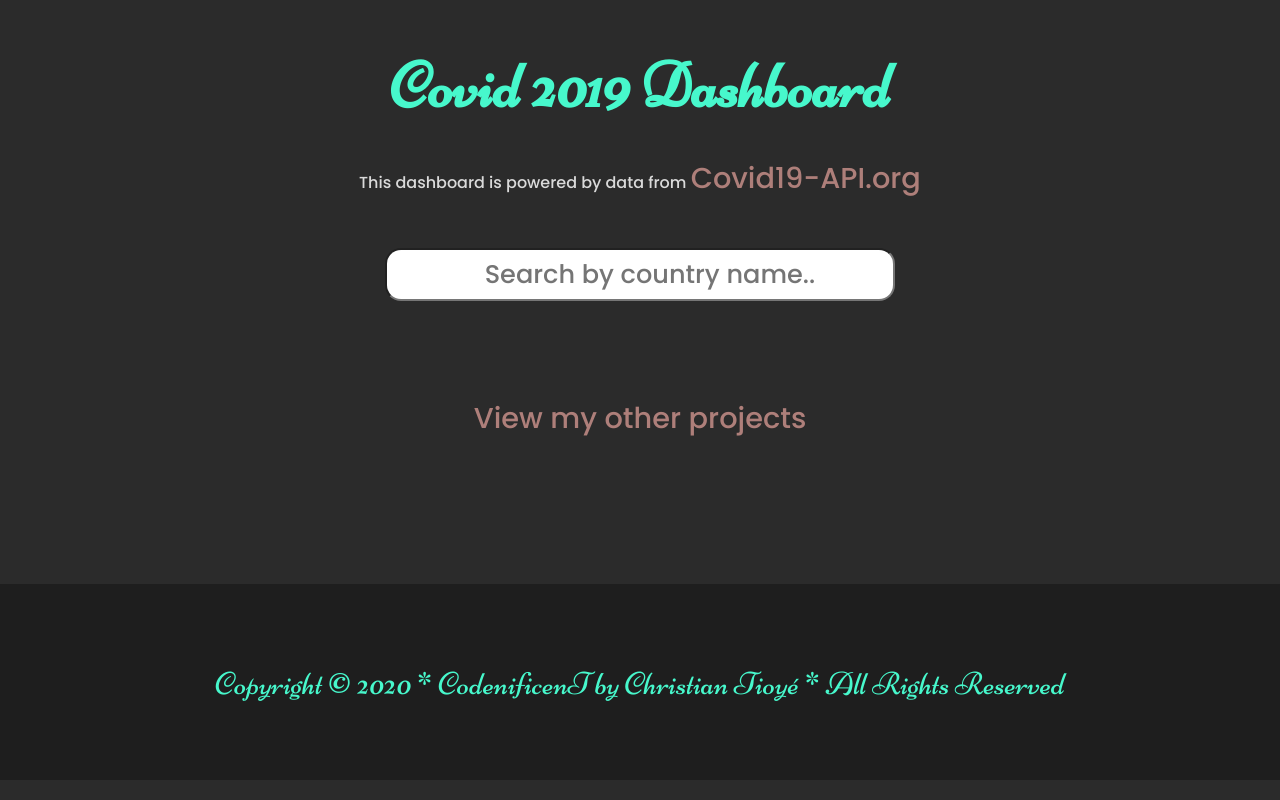
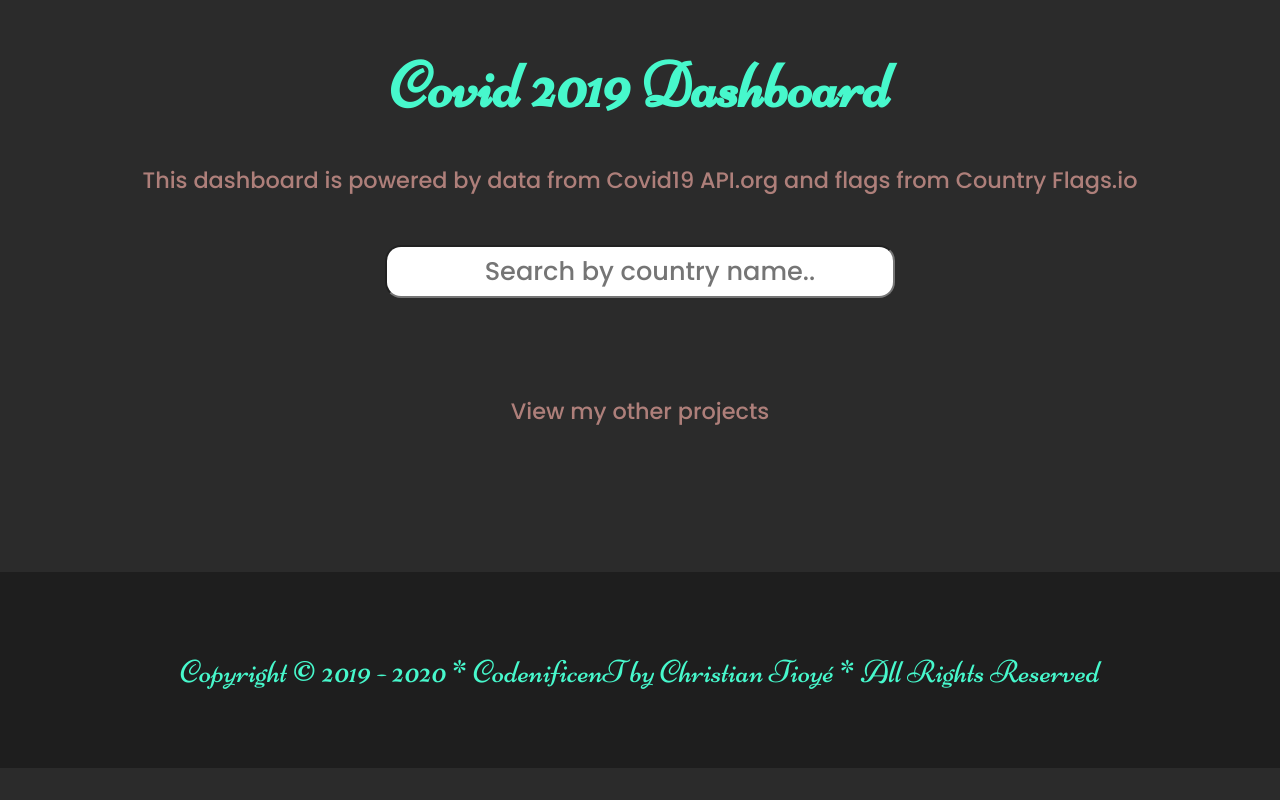
Before and after one commit to codenificient/covidash, a React (Create React App) app: page / in a window 1280 px wide. Built offline with nearby package versions, Linux system fonts and the light colour scheme; no server answers.

Commit message:
rebuilt after attributions

```diff
--- a/public/index.html
+++ b/public/index.html
@@ -47,6 +47,6 @@
 
 
   <footer class="copyright bg-grey col-md-12 col-xs-12">
-    <p>Copyright &copy;  <script> document.write(new Date().getFullYear()) </script> *   CodenificenT by Christian Tioyé * All Rights Reserved </p>
+    <p>Copyright &copy;  2019 - <script> document.write(new Date().getFullYear()) </script> *   CodenificenT by Christian Tioye&#769; * All Rights Reserved </p>
 </footer>
 </html>
--- a/src/App.css
+++ b/src/App.css
@@ -30,7 +30,7 @@ body {
 }
 
 footer {
-	color:  var(--bg-main);
+	color: var(--bg-main);
 	justify-content: center;
 	text-align: center;
 	font-family: 'Niconne';
@@ -38,18 +38,17 @@ footer {
 	height: 100px;
 	font-size: 2rem;
 	padding: 3rem;
-	margin-top:3rem;
+	margin-top: 3rem;
 }
 
-.text-white {
+a,
+.text-beige {
 	margin-bottom: 3rem;
 	color: var(--light-text);
-}
-
-a {
+	font-size: 1.4rem;
 	text-decoration: none;
 	color: var(--salmon);
-	font-size: 1.8rem;
+	font-size: 1.4rem;
 }
 
 .allproject {
--- a/src/App.js
+++ b/src/App.js
@@ -44,8 +44,9 @@ class App extends React.Component {
 		return (
 			<div className="App">
 				<h1 className="dashboard">Covid 2019 Dashboard</h1>
-				<p className="text-white">
-					This dashboard is powered by data from <a href="https://covid19-api.org/">Covid19-API.org</a>
+				<p className="text-beige">
+					This dashboard is powered by data from <a href="https://covid19-api.org/">Covid19 API.org</a> and
+					flags from <a href="https://www.countryflags.io">Country Flags.io</a>
 				</p>
 				<SearchBox
 					placeholder="              Search by country name.."
```
